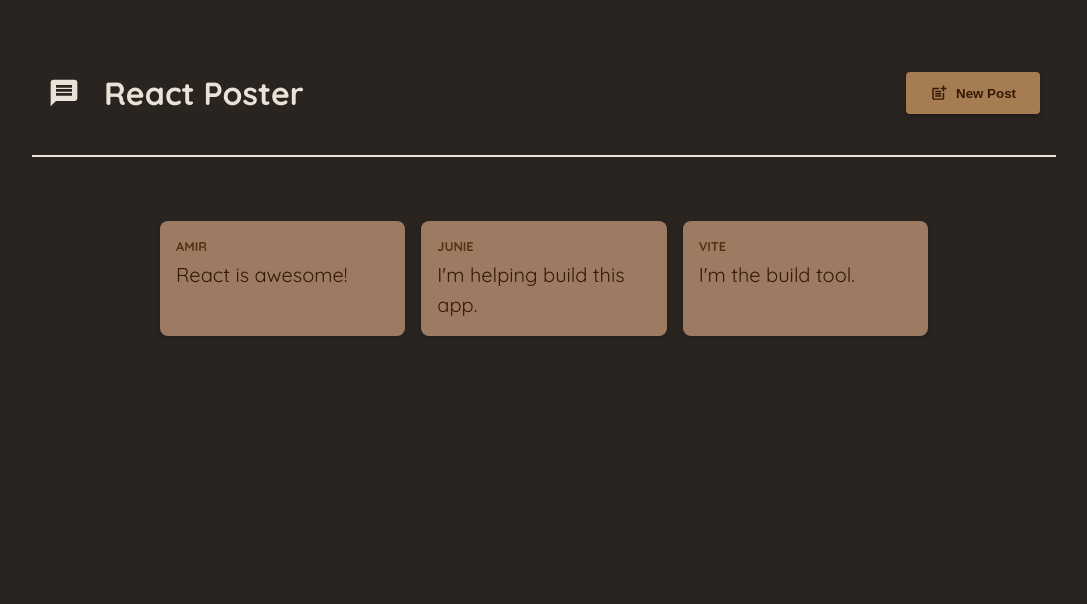
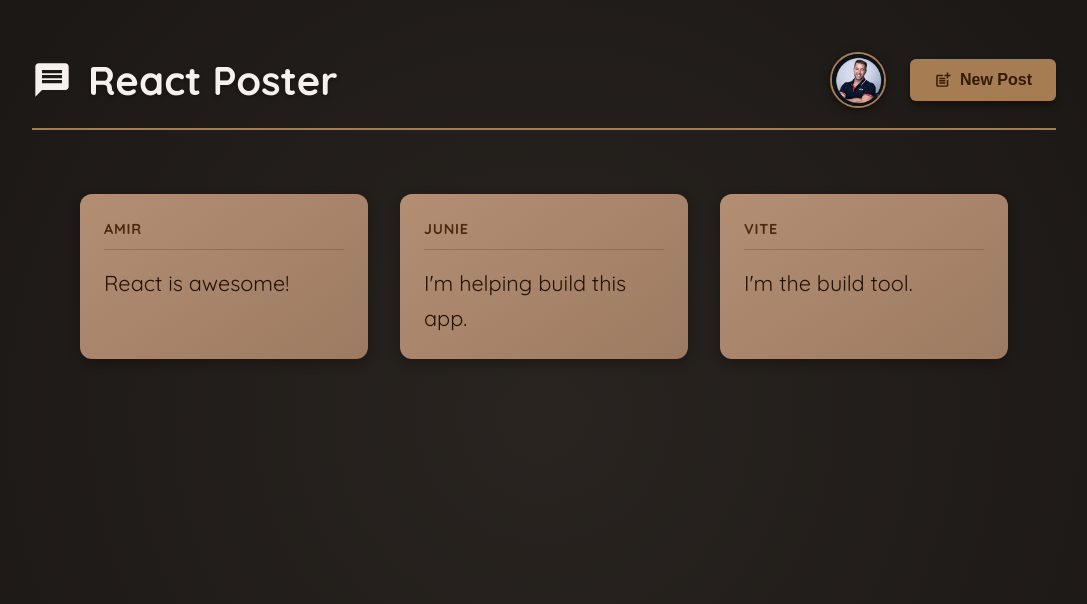
Before and after one commit to amirmiller9/react-crash-course, a React (Vite) app: page / in a window 1280 px wide. Shown: the top 604 px of the page, without its empty margins (96-1183 px from the left). Built offline with nearby package versions, Linux system fonts and the light colour scheme.

Commit message:
Integrate profile avatar and enhance web styling for React Poster app

```diff
--- a/src/components/MainHeader.jsx
+++ b/src/components/MainHeader.jsx
@@ -1,6 +1,7 @@
 import { MdPostAdd, MdMessage } from 'react-icons/md';
 
 import classes from './MainHeader.module.css';
+import amirImage from '../assets/amir.png';
 
 function MainHeader() {
   return (
@@ -9,12 +10,13 @@
         <MdMessage />
         React Poster
       </h1>
-      <p>
+      <div className={classes.actions}>
+        <img src={amirImage} alt="Amir Miller" className={classes.avatar} />
         <button className={classes.button}>
           <MdPostAdd size={18} />
           New Post
         </button>
-      </p>
+      </div>
     </header>
   );
 }
--- a/src/components/MainHeader.module.css
+++ b/src/components/MainHeader.module.css
@@ -1,19 +1,41 @@
 .header {
   margin: 2rem 10%;
-  padding: 1rem;
-  text-align: center;
+  padding: 1rem 0;
   display: flex;
   justify-content: space-between;
   align-items: center;
-  border-bottom: 2px solid #ece1d7;
+  border-bottom: 2px solid #a67c52;
 }
 
 .logo {
-  font-size: 2rem;
+  font-size: 2.5rem;
   display: flex;
+  gap: 1rem;
+  align-items: center;
+  color: #f7f1ed;
+  margin: 0;
+  font-family: 'Quicksand', sans-serif;
+  text-shadow: 0 2px 4px rgba(0, 0, 0, 0.3);
+}
+
+.actions {
+  display: flex;
+  align-items: center;
   gap: 1.5rem;
-  align-items: center;
-  color: #ece1d7;
+}
+
+.avatar {
+  width: 3.5rem;
+  height: 3.5rem;
+  border-radius: 50%;
+  border: 2px solid #a67c52;
+  object-fit: cover;
+  box-shadow: 0 2px 8px rgba(0, 0, 0, 0.5);
+  transition: transform 0.2s ease-in-out;
+}
+
+.avatar:hover {
+  transform: scale(1.1);
 }
 
 .button {
@@ -24,12 +46,20 @@
   background-color: #a67c52;
   color: #341905;
   border: none;
-  border-radius: 4px;
-  box-shadow: 0 2px 5px rgba(0, 0, 0, 0.3);
+  border-radius: 6px;
+  box-shadow: 0 4px 6px rgba(0, 0, 0, 0.4);
   cursor: pointer;
   font-weight: bold;
+  font-size: 1rem;
+  transition: all 0.2s ease-in-out;
 }
 
 .button:hover {
-  background-color: #8c633c;
+  background-color: #d19f6e;
+  transform: translateY(-2px);
+  box-shadow: 0 6px 10px rgba(0, 0, 0, 0.5);
 }
+
+.button:active {
+  transform: translateY(0);
+}
--- a/src/components/Post.module.css
+++ b/src/components/Post.module.css
@@ -1,28 +1,38 @@
 .post {
   margin: 1rem 0;
-  padding: 1rem;
-  background-color: #9c7b62;
+  padding: 1.5rem;
+  background: linear-gradient(145deg, #b38e73, #9c7b62);
   color: #341905;
-  border-radius: 8px;
-  box-shadow: 0 1px 4px rgba(0, 0, 0, 0.2);
+  border-radius: 12px;
+  box-shadow: 0 4px 12px rgba(0, 0, 0, 0.3);
   width: 100%;
   max-width: 40rem;
-  animation: animate-in 0.3s ease-out forwards;
+  animation: animate-in 0.4s ease-out forwards;
+  transition: transform 0.2s ease-in-out, box-shadow 0.2s ease-in-out;
+}
+
+.post:hover {
+  transform: translateY(-4px) scale(1.02);
+  box-shadow: 0 8px 20px rgba(0, 0, 0, 0.4);
 }
 
 .author {
-  font-size: 0.8rem;
-  font-weight: bold;
-  color: #543210;
+  font-size: 0.9rem;
+  font-weight: 800;
+  color: #4a2a0d;
   text-transform: uppercase;
   margin: 0;
+  letter-spacing: 0.05rem;
+  border-bottom: 1px solid rgba(52, 25, 5, 0.2);
+  padding-bottom: 0.5rem;
 }
 
 .text {
   white-space: pre-wrap;
-  font-size: 1.25rem;
-  margin: 0.25rem 0 0 0;
-  font-style: italic;
+  font-size: 1.35rem;
+  margin: 1rem 0 0 0;
+  line-height: 1.6;
+  color: #241104;
 }
 
 @keyframes animate-in {
--- a/src/components/PostsList.module.css
+++ b/src/components/PostsList.module.css
@@ -1,10 +1,10 @@
 .posts {
   list-style: none;
-  max-width: 50rem;
-  margin: 1rem auto;
+  max-width: 60rem;
+  margin: 2rem auto;
   padding: 1rem;
   display: grid;
-  grid-template-columns: repeat(3, 1fr);
-  gap: 1rem;
-  justify-content: center;
+  grid-template-columns: repeat(auto-fill, minmax(18rem, 1fr));
+  gap: 2rem;
+  justify-items: center;
 }
--- a/src/index.css
+++ b/src/index.css
@@ -1,6 +1,6 @@
 :root {
-  font-family: 'Quicksand', sans-serif;
-  line-height: 1.5;
+  font-family: 'Quicksand', 'Segoe UI', Tahoma, Geneva, Verdana, sans-serif;
+  line-height: 1.6;
   font-weight: 400;
 
   color-scheme: light dark;
@@ -13,8 +13,10 @@
 
 body {
   margin: 0;
-  background-color: #292420;
-  color: #ece1d7;
+  background-color: #1a1614;
+  background-image: radial-gradient(circle at 50% 50%, #292420 0%, #1a1614 100%);
+  color: #f7f1ed;
+  min-height: 100vh;
 }
 
 * {
```
Also changed, not shown: src/assets/amir.png (added).
